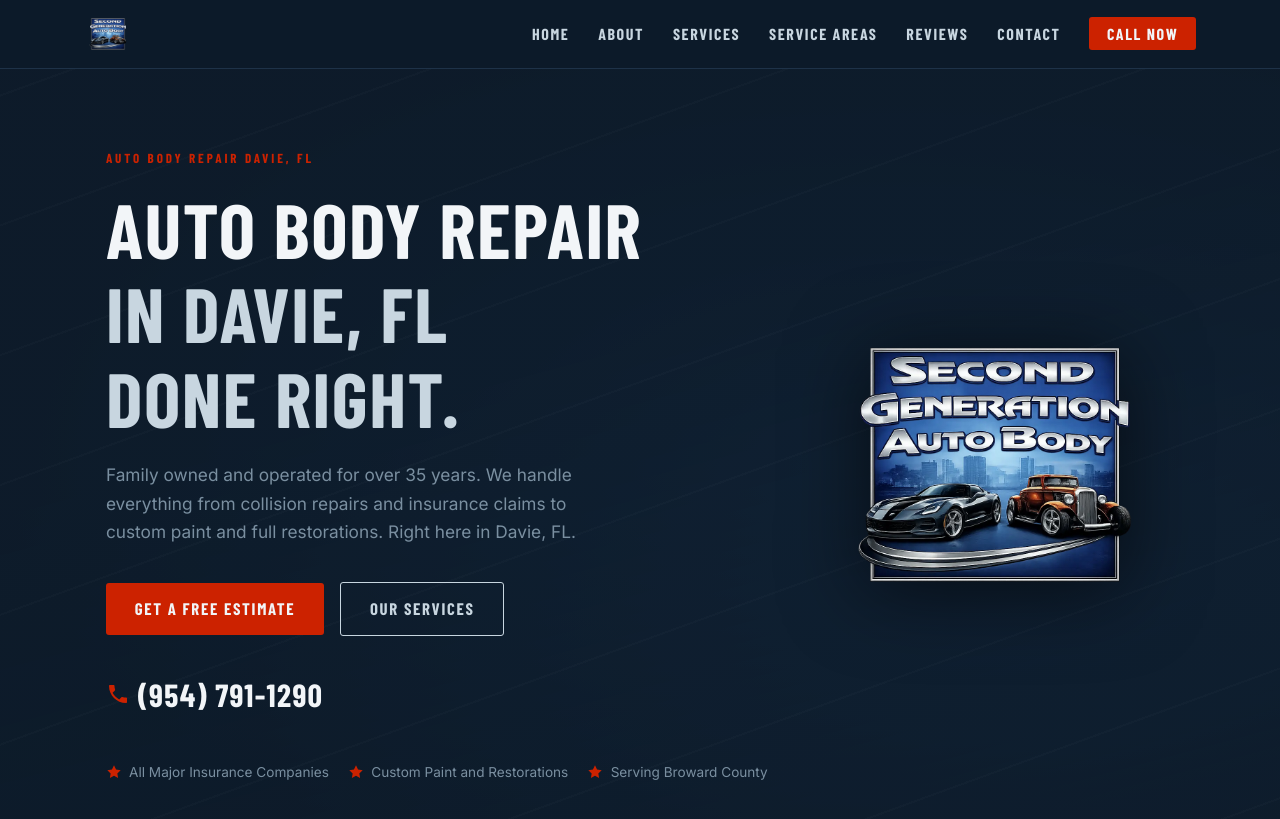
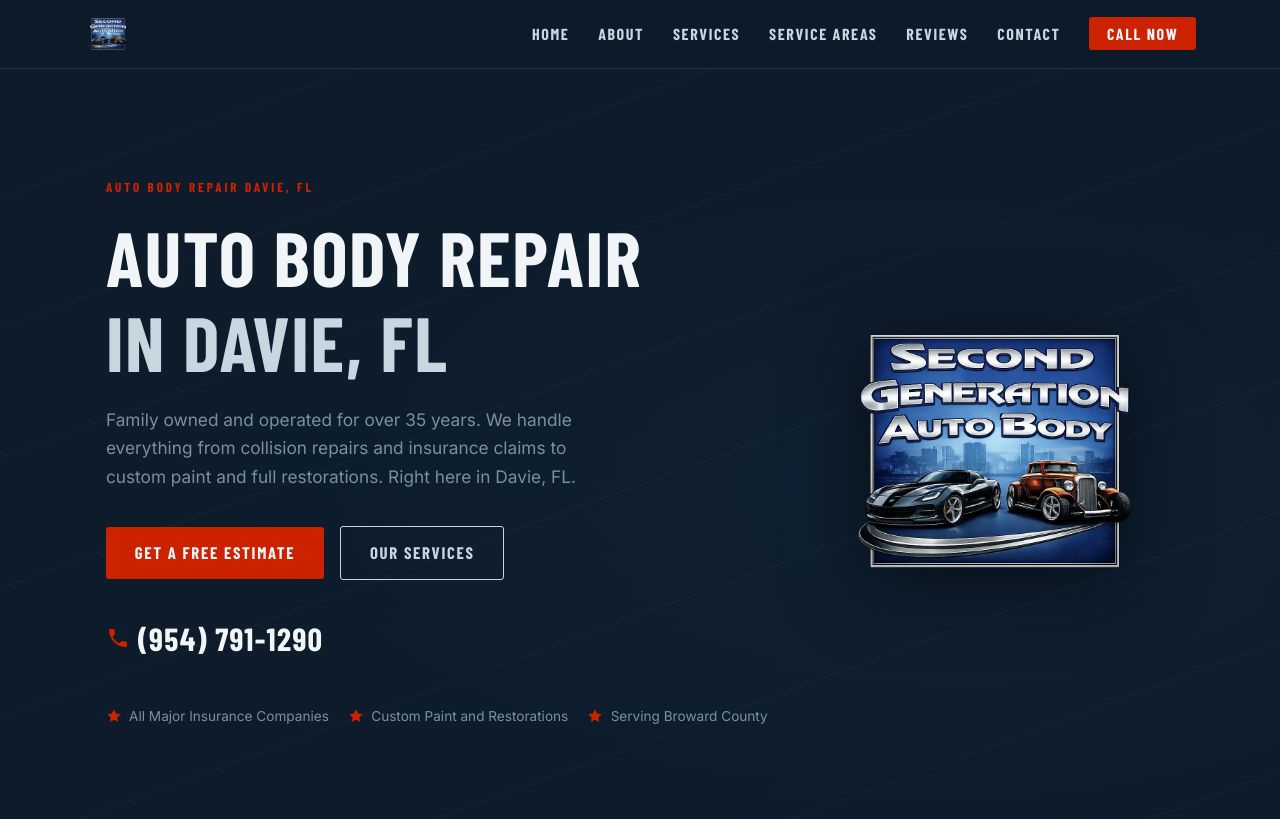
Before and after one commit to JamesBrownR/Second-Generation-Auto, a Jekyll site: the page built from index.html, in a window 1280 px wide and 900 px high. Shown: the top 819 px of the window. Built offline with Jekyll 4.4.1, drawn with Linux system fonts in a browser that asks for light colours; some web fonts are replaced.

Commit message:
Update index.html

```diff
--- a/index.html
+++ b/index.html
@@ -16,7 +16,7 @@
         <h1>
         Auto Body Repair
           <span>In Davie, FL</span>
-          <span>Done Right.</span>
+          <!-- <span>Done Right.</span>  -->
         </h1>
         <p class="hero-sub">Family owned and operated for over 35 years. We handle everything from collision repairs and insurance claims to custom paint and full restorations. Right here in Davie, FL.</p>
         <div class="hero-actions">
```
